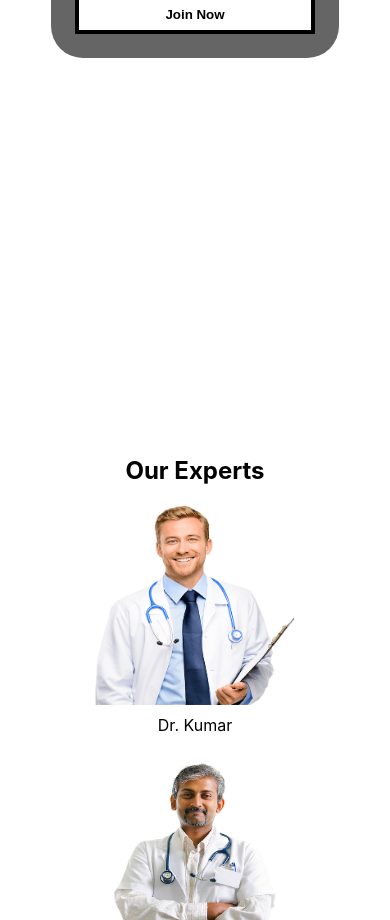
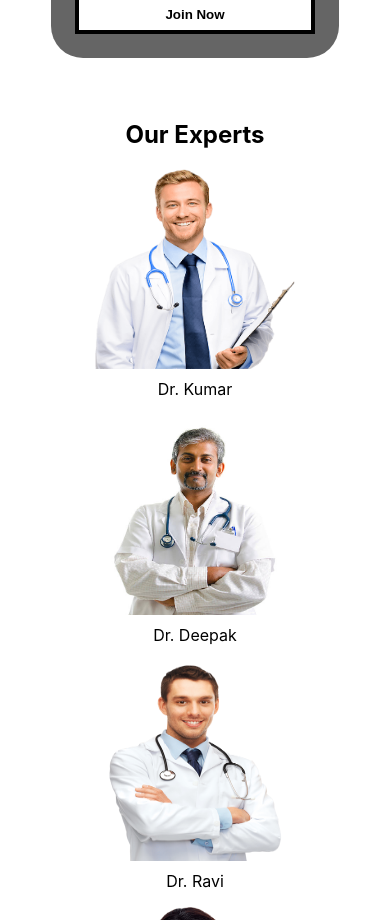
Before and after one commit to Harshankumareshan/Fitness-react, a React (Vite) app: page / in a window 390 px wide. Shown: the part 5220-6140 px from the top of the page. Built offline with nearby package versions, Linux system fonts and the light colour scheme.

Commit message:
t commit

```diff
--- a/src/components/Header/Header.css
+++ b/src/components/Header/Header.css
@@ -24,7 +24,7 @@
     cursor: pointer;
 }
 
-@media screen and (max-width: 700px){
+@media screen and (max-width: 768px), (min-width: 320px){
     .header > :nth-child(2){
         position: fixed;
         right: 2rem;
--- a/src/components/Hero/Hero.css
+++ b/src/components/Hero/Hero.css
@@ -191,7 +191,7 @@
 }
 
 
-    @media screen and (max-width: 700px) {
+    @media screen and (max-width: 768px), (min-width: 320px) {
         .hero {
           flex-direction: column;
         }
--- a/src/components/Join/Join.css
+++ b/src/components/Join/Join.css
@@ -57,7 +57,7 @@
     color: white;
 }
 /* Media query for screens with max-width of 768px */
-@media screen and (max-width: 700px) {
+@media screen and (max-width: 768px), (min-width: 320px){
     .Join {
         margin-top: 50%;
       flex-direction: column; /* Stack elements vertically */
--- a/src/components/Plans/Plans.css
+++ b/src/components/Plans/Plans.css
@@ -85,7 +85,7 @@
 .plans>:nth-child(2)>sbutton{
     color: orange;
 }
-@media screen and (max-width: 700px){
+@media screen and (max-width: 768px), (min-width: 320px){
   .plans{
     flex-direction: column;
   }
--- a/src/components/Reasons/Reasons.css
+++ b/src/components/Reasons/Reasons.css
@@ -81,7 +81,7 @@
     width: 2.5rem;
 }
 
-@media screen and (max-width: 700px){
+@media screen and (max-width: 768px), (min-width: 320px){
     .Reasons{
         flex-direction: column;
     }
--- a/src/components/Testimonials/Testimonials.css
+++ b/src/components/Testimonials/Testimonials.css
@@ -49,9 +49,9 @@
   }
 
 
-  @media screen and (max-width: 700px) {
+  @media screen and (max-width: 768px), (min-width: 320px) {
     .title {
-      margin-top: 102rem;
+      margin-top: 60rem;
        /* Decrease margin between title and images */
     }
     .image-container {
--- a/src/components/programs/Programs.css
+++ b/src/components/programs/Programs.css
@@ -61,7 +61,7 @@
     cursor: pointer;
 }
 
-@media screen and (max-width: 700px){
+@media screen and (max-width: 768px), (min-width: 320px){
    .programs-header{
     flex-direction: column;
     gap: 1rem;
```
